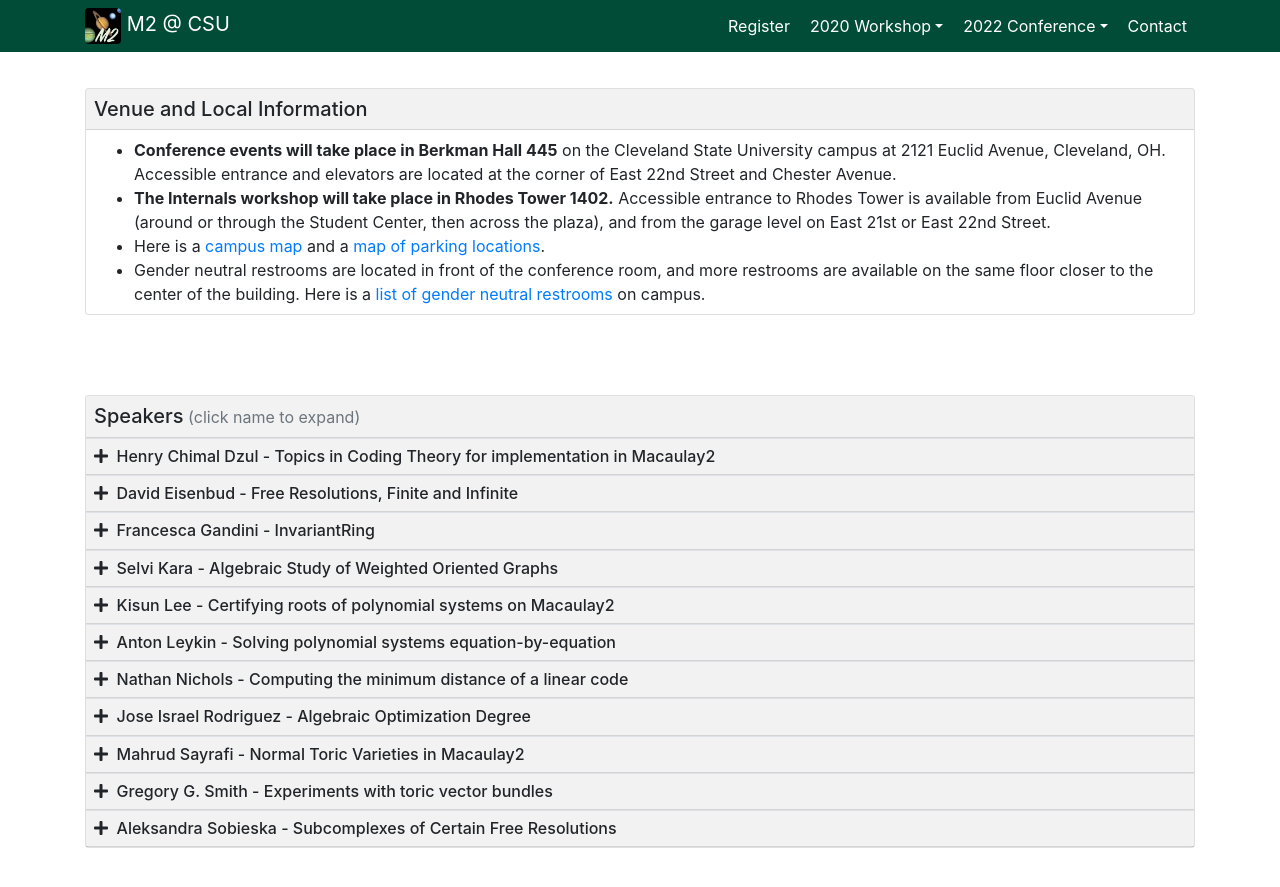
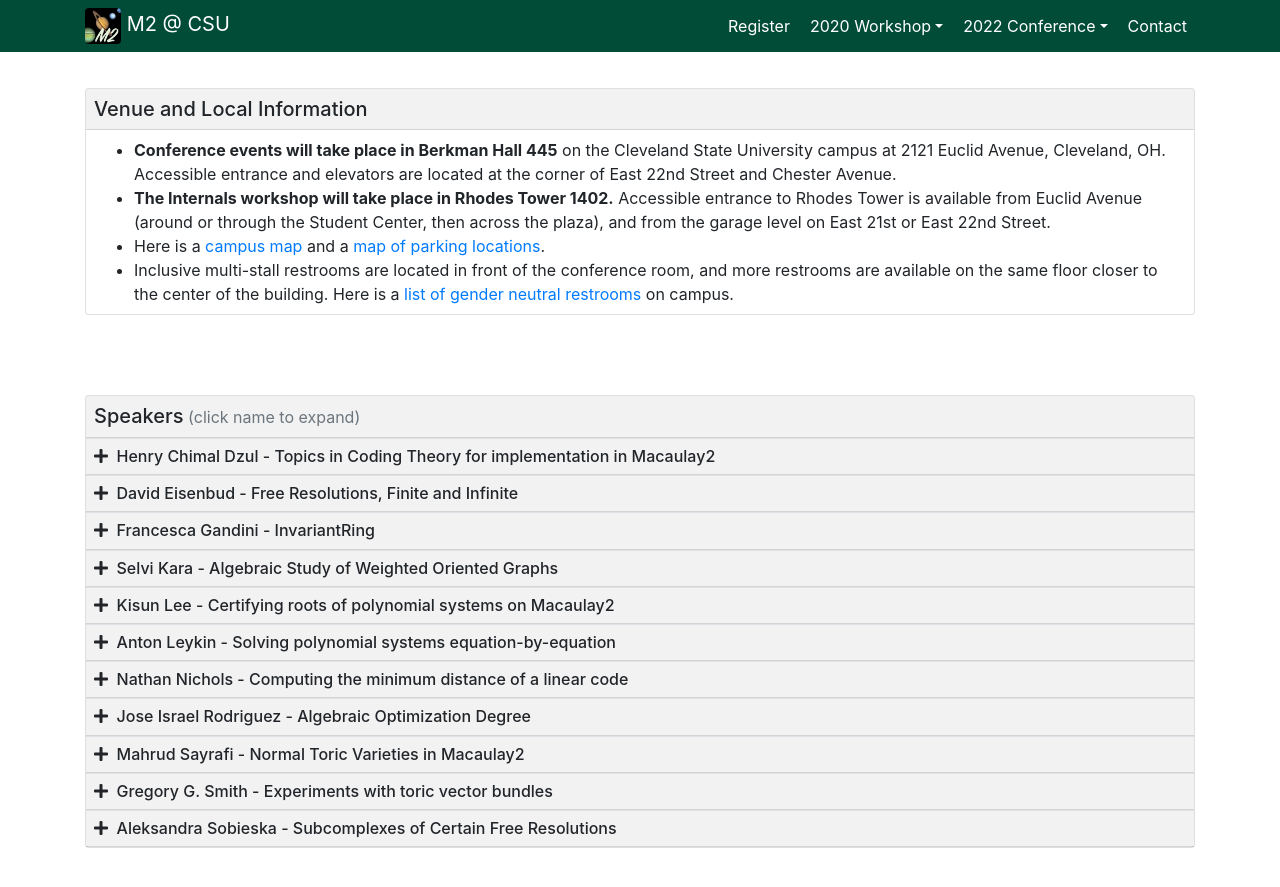
Before and after one commit to galettof/m2csu, a Jekyll site: the page built from conference.html, in a window 1280 px wide and 900 px high, scrolled down 849 px. Shown: the top 887 px of the window. Built offline with Jekyll 4.4.1, drawn with Linux system fonts in a browser that asks for light colours; nearby versions of some CDN libraries.

Commit message:
updated bathroom info

```diff
--- a/conference.html
+++ b/conference.html
@@ -111,9 +111,10 @@ title: M2 @ CSU 2022 Conference
 	      target="_blank">campus map</a> and
 	      a <a href="https://www.csuohio.edu/sites/default/files/170719_CSU_GO_Transportation_Guide_Map_FINAL_83017.pdf"
 	      target="_blank">map of parking locations</a>.</li>
-	      <li>Gender neutral restrooms are located in front of the
-	      conference room, and more restrooms are available on the
-	      same floor closer to the center of the building. Here is
+	      <li>Inclusive multi-stall restrooms are located in front
+	      of the conference room, and more restrooms are available
+	      on the same floor closer to the center of the
+	      building. Here is
 	      a <a href="https://www.csuohio.edu/sites/default/files/CSU_Inclusive_Restroom_Map.pdf"
 	      target="_blank">list of gender neutral restrooms</a> on
 	      campus.</li>
```
